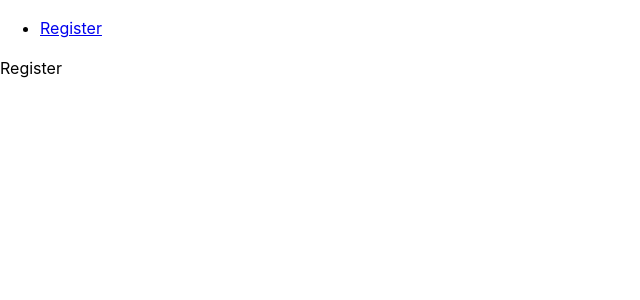
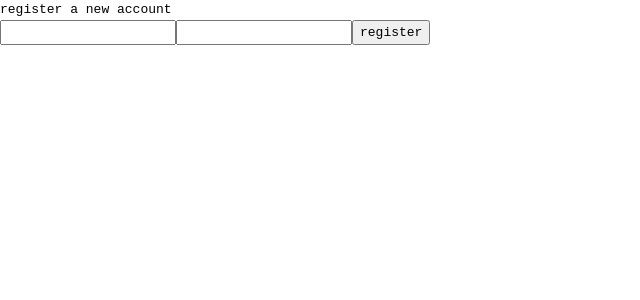
Before and after one commit to cagespence/cahc-frontend, a React (Create React App) app: page / in a window 1280 px wide. Shown: the top 300 px of the page, without its empty margins (0-640 px from the left). Built offline with nearby package versions, Linux system fonts and the light colour scheme.

Commit message:
add register form

```diff
--- a/package.json
+++ b/package.json
@@ -6,6 +6,7 @@
     "@testing-library/jest-dom": "^5.11.4",
     "@testing-library/react": "^11.1.0",
     "@testing-library/user-event": "^12.1.10",
+    "node-sass": "^5.0.0",
     "react": "^17.0.2",
     "react-dom": "^17.0.2",
     "react-router-dom": "^5.2.0",
--- a/src/App.js
+++ b/src/App.js
@@ -1,18 +1,19 @@
 import { BrowserRouter as Router, Link, Route, Switch } from 'react-router-dom';
 import './App.css';
+import './assets/css/main.scss';
 import { RegisterForm } from './components/register/RegisterForm';
 
 function App() {
   return (
     <div className="App">
       <Router>
-        <nav>
+        {/* <nav>
           <ul>
             <li>
               <Link to="/">Register</Link>
             </li>
           </ul>
-        </nav>
+        </nav> */}
         <Switch>
           <Route path="/">
             <RegisterForm />
--- /dev/null
+++ b/src/assets/css/main.scss
@@ -0,0 +1,7 @@
+* {
+    font-family: monospace;
+}
+
+.page-title {
+
+}
--- a/src/components/register/RegisterForm.tsx
+++ b/src/components/register/RegisterForm.tsx
@@ -2,8 +2,13 @@ import React from 'react'
 
 export const RegisterForm = () => {
     return (
-        <div>
-            Register
-        </div>
+        <>
+            <span className="page-title">register a new account</span>
+            <form action="">
+                <input type="text" name="u" id="username" />
+                <input type="password" name="password" id="password" autoComplete="new-password" />
+                <button type="button">register</button>
+            </form>
+        </>
     )
 }
--- a/tsconfig.json
+++ b/tsconfig.json
@@ -18,7 +18,7 @@
     "resolveJsonModule": true,
     "isolatedModules": true,
     "noEmit": true,
-    "jsx": "react-jsx"
+    "jsx": "react"
   },
   "include": [
     "src"
```
Also changed, not shown: 1 other file (tests, documents, lock files or other folders).
